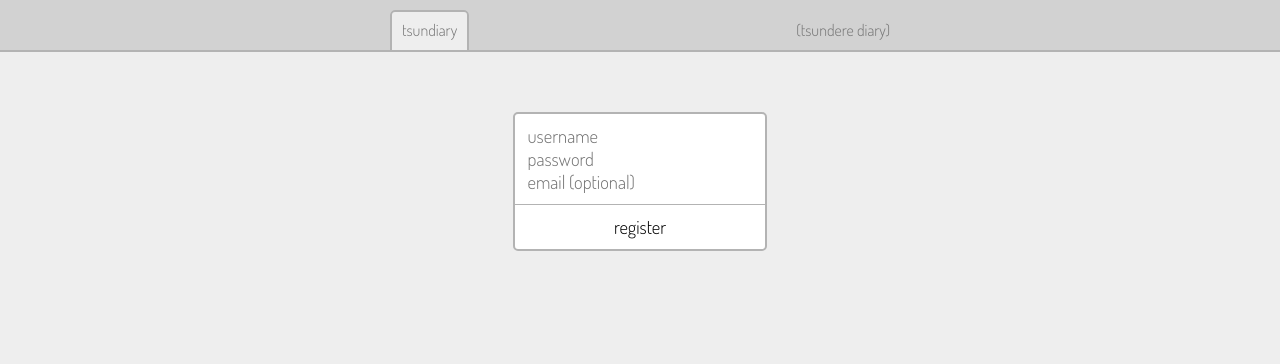
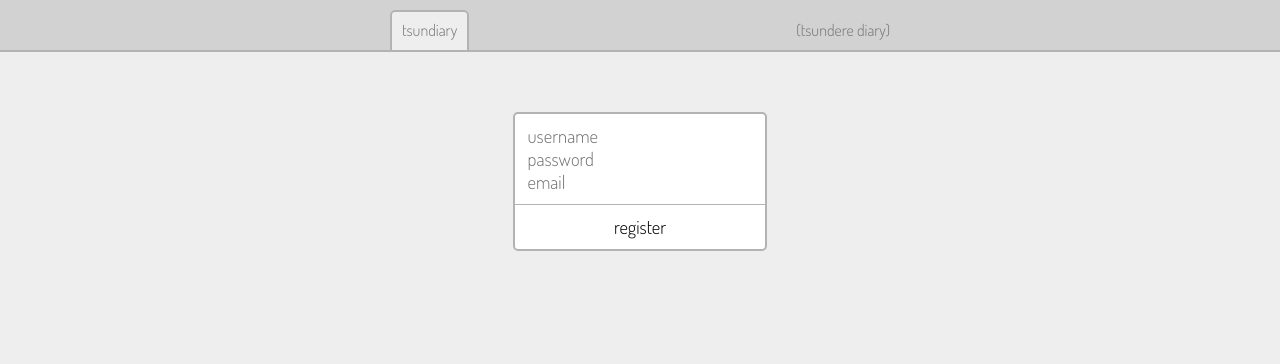
Before and after one commit to neynt/tsundiary, a Flask app: page /register in a window 1280 px wide. Shown: the top 364 px of the page. Run offline with Flask 2, Linux system fonts and the light colour scheme; some libraries are stand-ins or nearby versions.

Commit message:
remove optional label from email (it's still optional though

```diff
--- a/templates/register.html
+++ b/templates/register.html
@@ -17,7 +17,7 @@
       <form action='/register' method='post'>
         <input name='username' class='first' type='text' placeholder="username" /><br />
         <input name='password' type='password' placeholder="password" /><br />
-        <input name='email' class='last' type='email' placeholder="email (optional)" /><br />
+        <input name='email' class='last' type='email' placeholder="email" /><br />
         <input name='invite_key' type='hidden' value='nope' />
         <hr />
         <input id='submitbutton' class='submitbutton first last' type='submit' value='register' />
```
